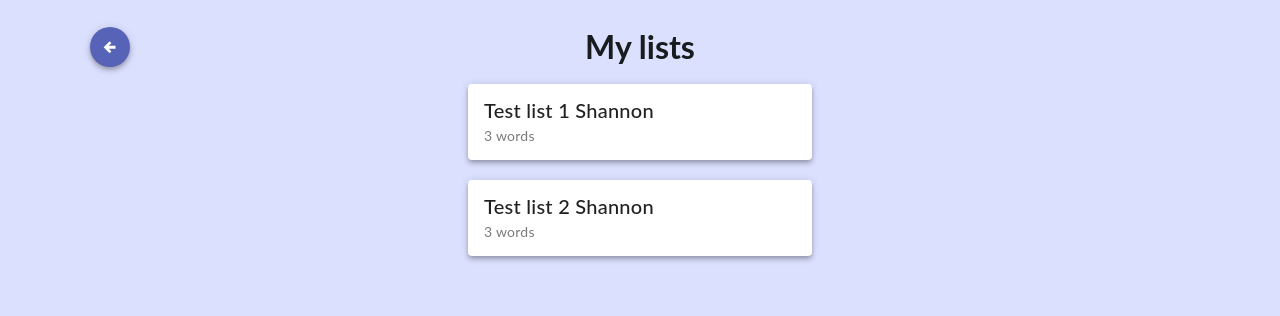
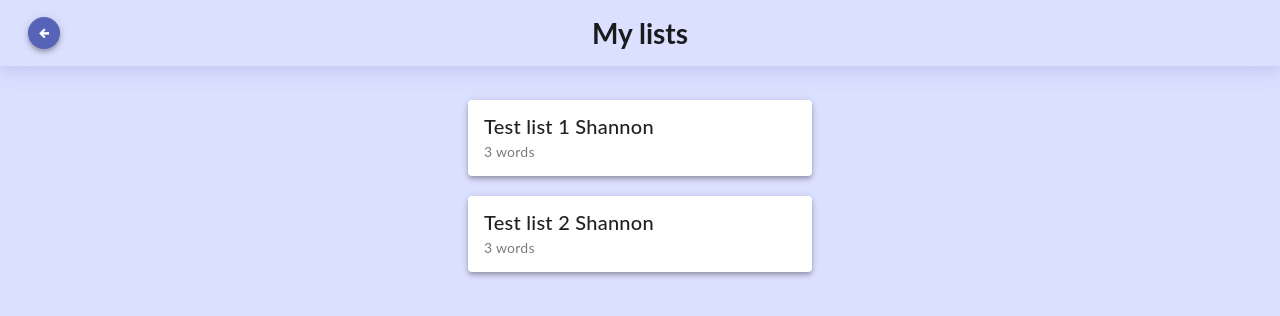
Before and after one commit to alix2018/list-up-app, a Vue app: page / in a window 1280 px wide. Both pictures are taken after a click on the button "SHANNON". Shown: the top 316 px of the page. Built offline with nearby package versions, Linux system fonts and the light colour scheme.

Commit message:
improve header component

```diff
--- a/src/assets/base.css
+++ b/src/assets/base.css
@@ -2,11 +2,15 @@
 
 :root {
   --color-light-purple: #dce0ff;
-  --color-medium-purple: #9fa8ea;
+  --color-medium-purple: #b5baed;
+  /* --color-dark-purple: rgb(87, 99, 183); */
   --color-dark-purple: #5763b7;
+  /* --color-dark-purple: rgb(87, 99, 183); */
   --color-black: #181c1e;
   --color-white: #ffffff;
 
   --color-success: #23924f;
   --color-danger: #ca2448;
+
+  --app-side-padding: 28px;
 }
--- a/src/assets/main.css
+++ b/src/assets/main.css
@@ -1,7 +1,7 @@
 @import './base.css';
 
 body {
-  padding: 30px 7%;
+  padding: 0 var(--app-side-padding) 20px;
   background-color: var(--color-light-purple);
   font-family: 'Lato', sans-serif;
   color: var(--color-black);
@@ -10,5 +10,6 @@ body {
 h1 {
   margin-bottom: 0;
   text-align: center;
+  font-size: 28px;
   line-height: 34px;
 }
--- a/src/components/MainHeader.vue
+++ b/src/components/MainHeader.vue
@@ -23,29 +23,46 @@ function onBackButtonClick() {
   <header>
     <v-btn
       v-if="backRoute"
-      @click="onBackButtonClick"
       rounded="xl"
       icon="mdi-arrow-left-thick"
-      size="small"
+      size="x-small"
+      class="btn-back"
+      @click="onBackButtonClick"
     ></v-btn>
-    <h1>{{ title }}</h1>
-    <p>{{ subtitle }}</p>
+    <section>
+      <h1>{{ title }}</h1>
+      <p>{{ subtitle }}</p>
+    </section>
   </header>
 </template>
 
 <style scoped>
-button {
-  position: absolute;
-  left: 7%;
-  top: 30x;
-}
-
 header {
   display: flex;
   flex-direction: column;
   justify-content: center;
   align-items: center;
-  padding: 0 44px;
+  padding: 16px;
+  width: calc(100% + 2 * var(--app-side-padding));
+  margin-left: calc(-1 * var(--app-side-padding));
+  margin-right: calc(-1 * var(--app-side-padding));
+  box-shadow:
+    0 4px 8px 0 rgba(87, 99, 183, 0.05),
+    0 6px 20px 0 rgba(87, 99, 183, 0.15);
+  margin-bottom: 34px;
+}
+
+.btn-back {
+  position: absolute;
+  left: var(--app-side-padding);
+  top: 30x;
+}
+
+section {
+  display: flex;
+  flex-direction: column;
+  align-items: center;
+  padding: 0 48px;
 }
 
 p {
--- a/src/views/AccountsView.vue
+++ b/src/views/AccountsView.vue
@@ -39,7 +39,6 @@ section {
   display: flex;
   justify-content: center;
   flex-direction: column;
-  padding: 40px 0;
 }
 
 .button {
--- a/src/views/LearningView.vue
+++ b/src/views/LearningView.vue
@@ -127,7 +127,7 @@ onUnmounted(() => {
 
 <template>
   <!-- Add progress bar: v-progress-linear -->
-  <MainHeader title="Learn" :subtitle="subtitle" backRoute="list" />
+  <MainHeader title="Learn" :subtitle="subtitle" backRoute="list" isCloseButton />
 
   <section>
     <p class="current-word">{{ learningStore.subsetList?.[subsetIndex]?.source }}</p>
@@ -184,7 +184,7 @@ section {
   display: flex;
   flex-direction: column;
   justify-content: center;
-  padding: 30px 0;
+  padding: 0;
 }
 
 .current-word {
@@ -192,13 +192,10 @@ section {
   font-weight: bold;
 }
 
-.input {
-  margin-top: 20px;
-}
-
 .btn-pass {
   display: block;
   padding: 0;
+  margin-top: 5px;
 }
 
 .user-answer {
--- a/src/views/ListView.vue
+++ b/src/views/ListView.vue
@@ -72,7 +72,6 @@ section {
 }
 
 .table {
-  margin-top: 30px;
   width: 100%;
 }
 
--- a/src/views/ListsView.vue
+++ b/src/views/ListsView.vue
@@ -57,6 +57,10 @@ section {
   margin: 0;
 }
 
+.card:first-child {
+  margin-top: 0;
+}
+
 .card {
   width: 100%;
   margin-top: 20px;
```
